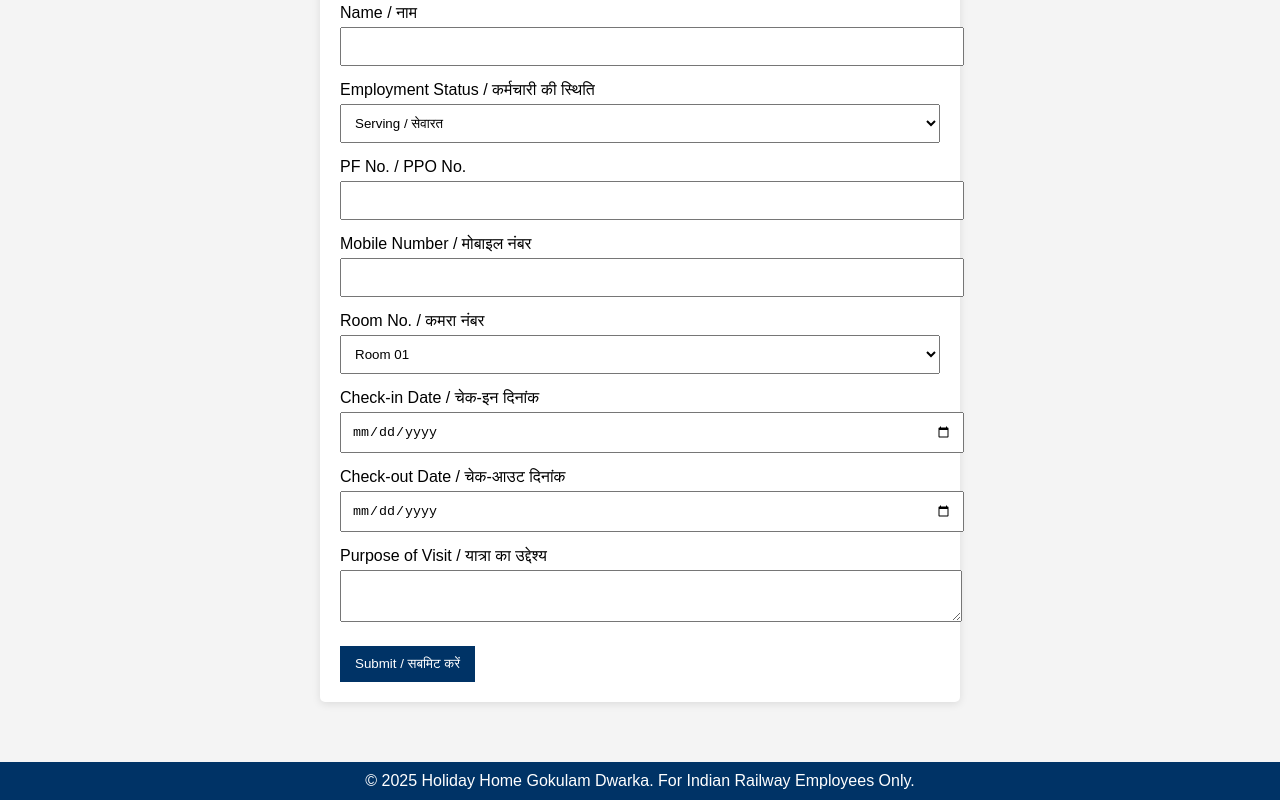
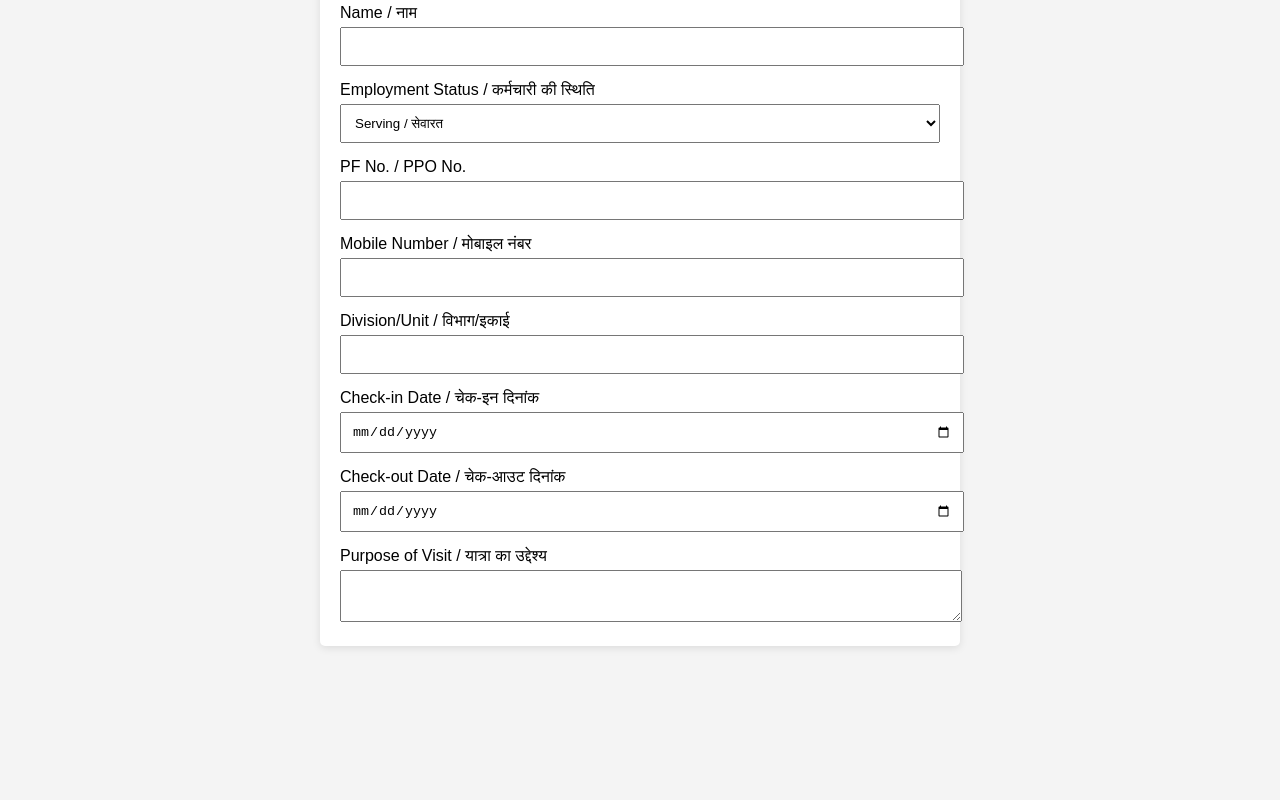
Before and after one commit to randhir1990/holiday-home-gokulam-dwarka, a plain HTML site: page index.html in a window 1280 px wide. Shown: the part 397-1197 px from the top of the page. After the commit the page ends 1063 px from the top, so only its background shows below. Drawn offline with Linux system fonts and the light colour scheme.

Commit message:
for Division and unit update

```diff
--- a/index.html
+++ b/index.html
@@ -1,4 +1,3 @@
-
 <!DOCTYPE html>
 <html lang="hi">
 <head>
@@ -54,17 +53,8 @@
         <label for="mobile">Mobile Number / मोबाइल नंबर</label>
         <input type="tel" id="mobile" name="entry.740777213" required>
 
-        <label for="room">Room No. / कमरा नंबर</label>
-        <select id="room" name="entry.2000058139" required>
-          <option value="Room 01">Room 01</option>
-          <option value="Room 02">Room 02</option>
-          <option value="Room 03">Room 03</option>
-          <option value="Room 04">Room 04</option>
-          <option value="Room 05">Room 05</option>
-          <option value="Room 06">Room 06</option>
-          <option value="Room 07">Room 07</option>
-          <option value="Room 08">Room 08</option>
-        </select>
+        <label for="division">Division/Unit / विभाग/इकाई</label>
+        <input type="text" id="division" name="entry.2000058139" required>
 
         <label for="checkin">Check-in Date / चेक-इन दिनांक</label>
         <input type="date" id="checkin" name="entry.819627854" required>
@@ -74,14 +64,3 @@
 
         <label for="purpose">Purpose of Visit / यात्रा का उद्देश्य</label>
         <textarea id="purpose" name="entry.1141123122"></textarea>
-
-        <button type="submit">Submit / सबमिट करें</button>
-      </form>
-    </section>
-  </main>
-
-  <footer>
-    &copy; 2025 Holiday Home Gokulam Dwarka. For Indian Railway Employees Only.
-  </footer>
-</body>
-</html>
```
